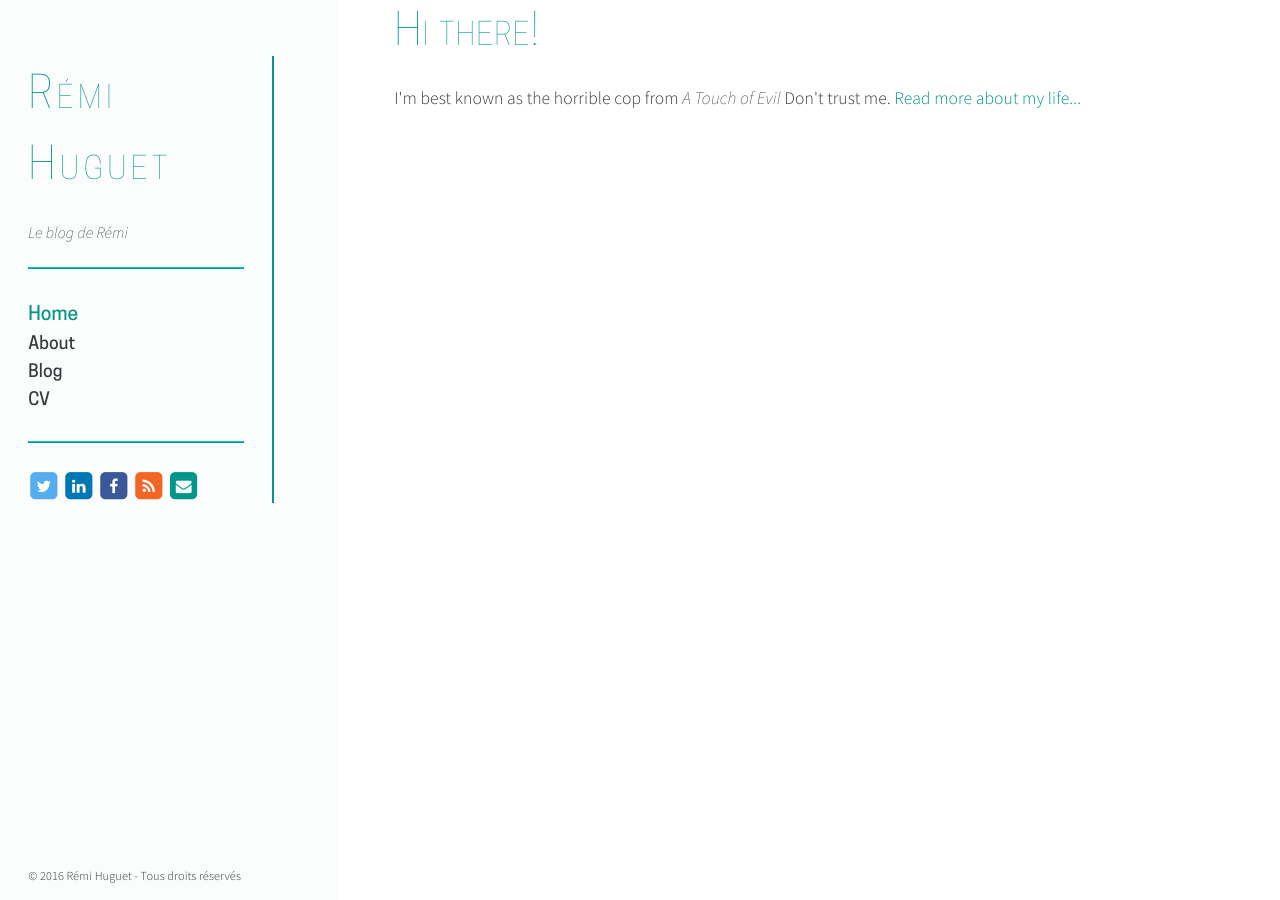
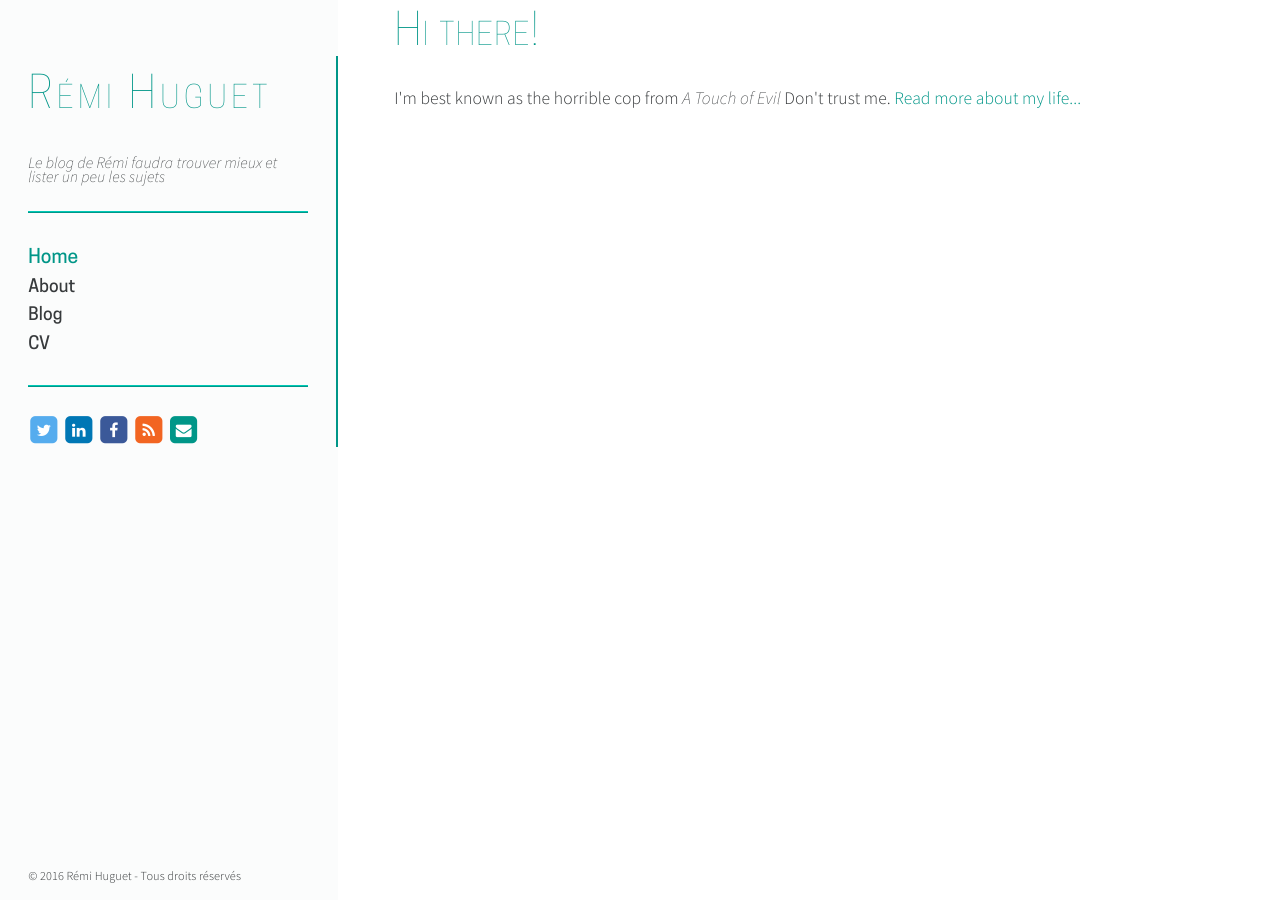
Before and after one commit to remihuguet/remihuguet.github.io, a Jekyll site: the page built from index.html, in a window 1280 px wide. Built offline with Jekyll 4.4.1, drawn with Linux system fonts in a browser that asks for light colours.

Commit message:
Update site description

```diff
--- a/_layouts/default.html
+++ b/_layouts/default.html
@@ -54,7 +54,7 @@
                     Rémi Huguet
                 </p>
                 <p class="sidebar-baseline">
-                    Le blog de Rémi
+                    Le blog de Rémi faudra trouver mieux et lister un peu les sujets
                 </p>
                 <hr />
                 <ul class="nav sidebar-nav">
```
